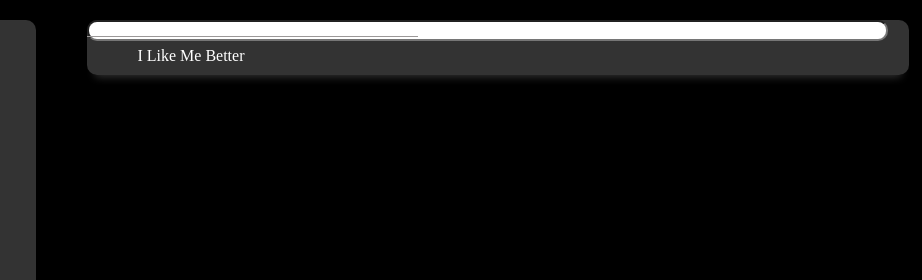
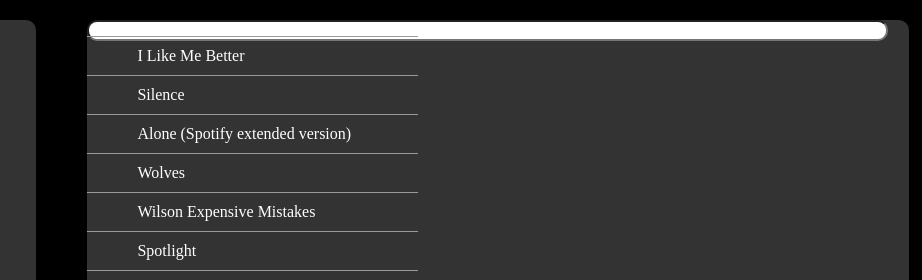
Before and after one commit to lightning417techa/Music, a plain HTML site: page index.html in a window 1280 px wide. Shown: the top 280 px of the page, 358-1280 px from the left. Drawn offline with nearby package versions, Linux system fonts and the light colour scheme.

Commit message:
Update main.css

```diff
--- a/styles/main.css
+++ b/styles/main.css
@@ -23,7 +23,7 @@ body {
 .PlaylistContainer {
   position: relative;
   width: 65%;
-  min-height:100%; /*460px or 450*/
+  min-height:500px; /*460px or 450*/
   background: #333;
   overflow: auto;
   right: 5px;
```
